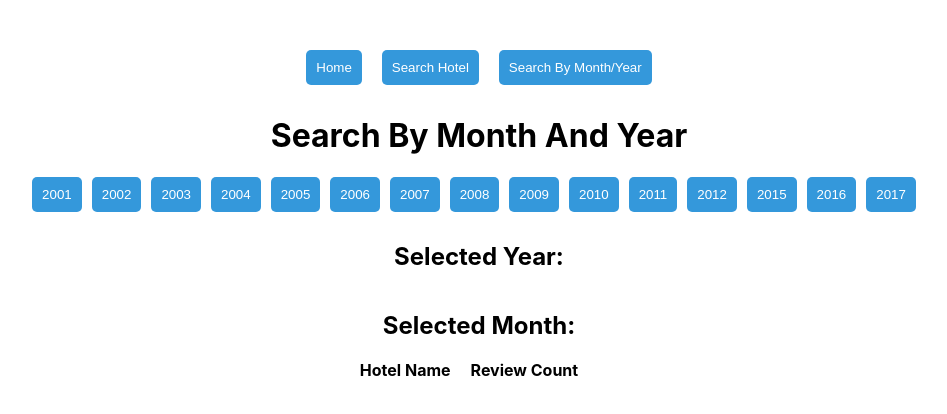
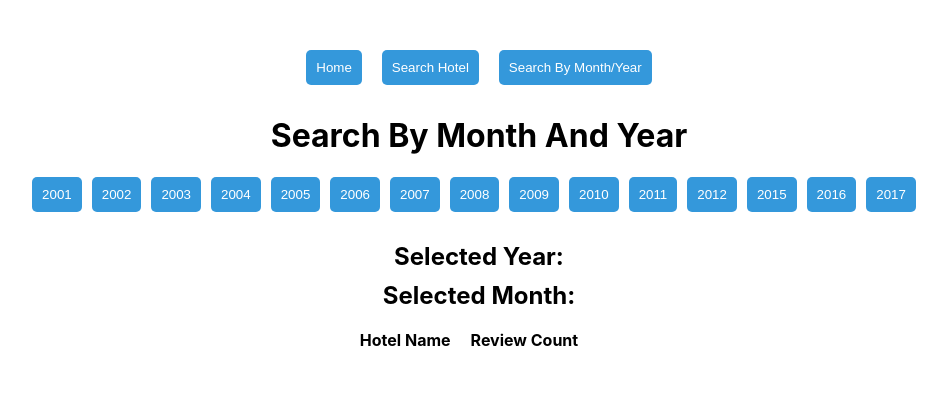
Before and after one commit to kuomat/Hotel_Reviews_Website, a React (Create React App) app in the folder frontend/: page /MonthYear in a window 1280 px wide. Shown: the top 414 px of the page, without its empty margins (161-1108 px from the left). Built offline with nearby package versions, Linux system fonts and the light colour scheme.

Commit message:
fixed selected month/year

```diff
--- a/frontend/src/pages/MonthYear.js
+++ b/frontend/src/pages/MonthYear.js
@@ -63,12 +63,12 @@ export default function MonthYear() {
                     ))
                 }
             </div>
-            <div className='container' style={{ margin: '0px'}}><h2>
+            <div className='container'><div style={{fontSize: '1.5em', fontWeight: 'bold', marginTop: '20px'}}>
                 Selected Year: {selectedYear}
-            </h2></div>
-            <div className='container'><h2>
+            </div></div>
+            <div className='container'><div style={{fontSize: '1.5em', fontWeight: 'bold', marginTop: '10px', marginBottom: '20px'}}>
                 Selected Month: {months[selectedMonth-1]}
-            </h2></div>
+            </div></div>
             <div className='container'>
                 <div className='column'>
                     <div className="header">Hotel Name</div>
```
